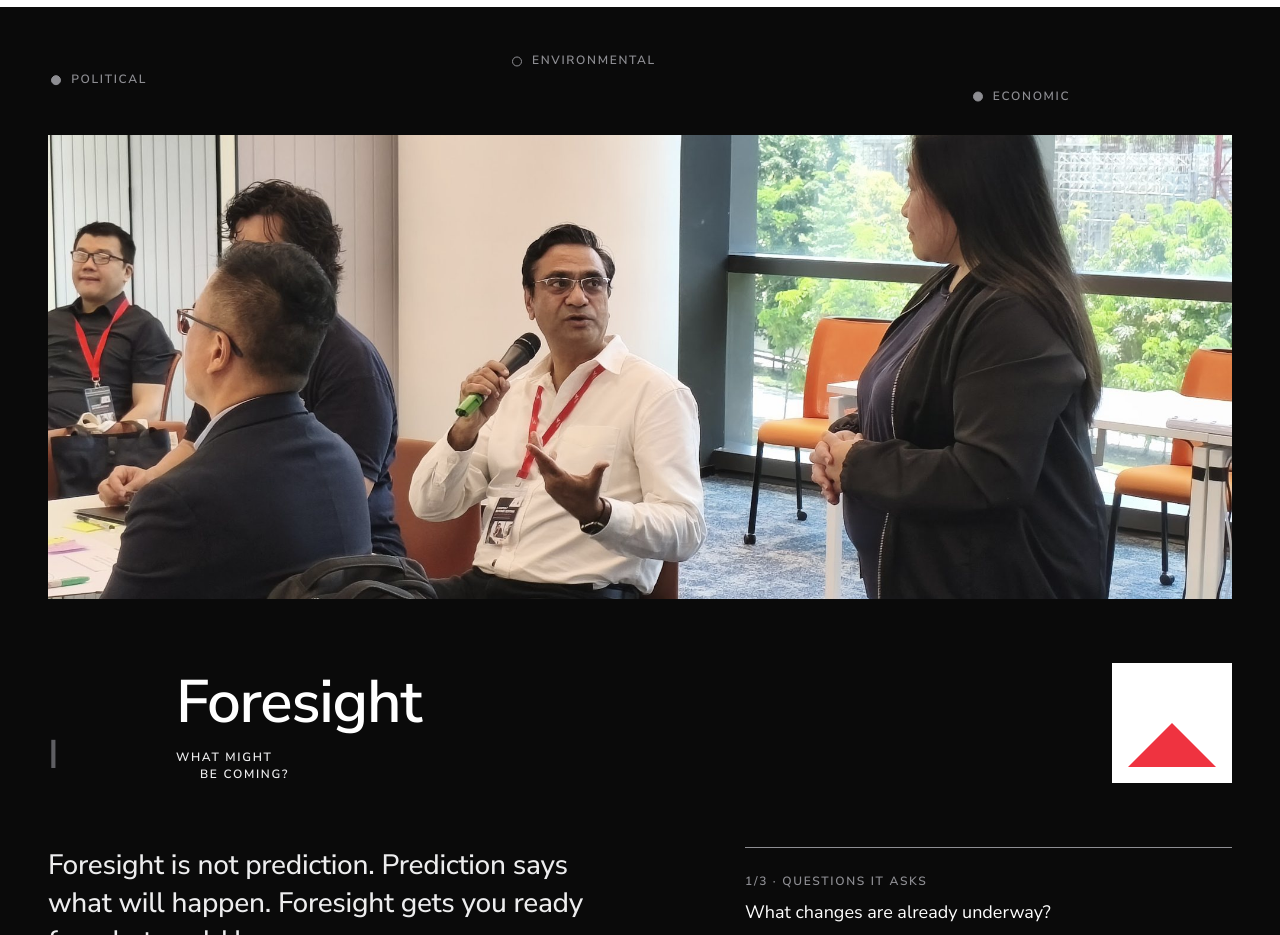
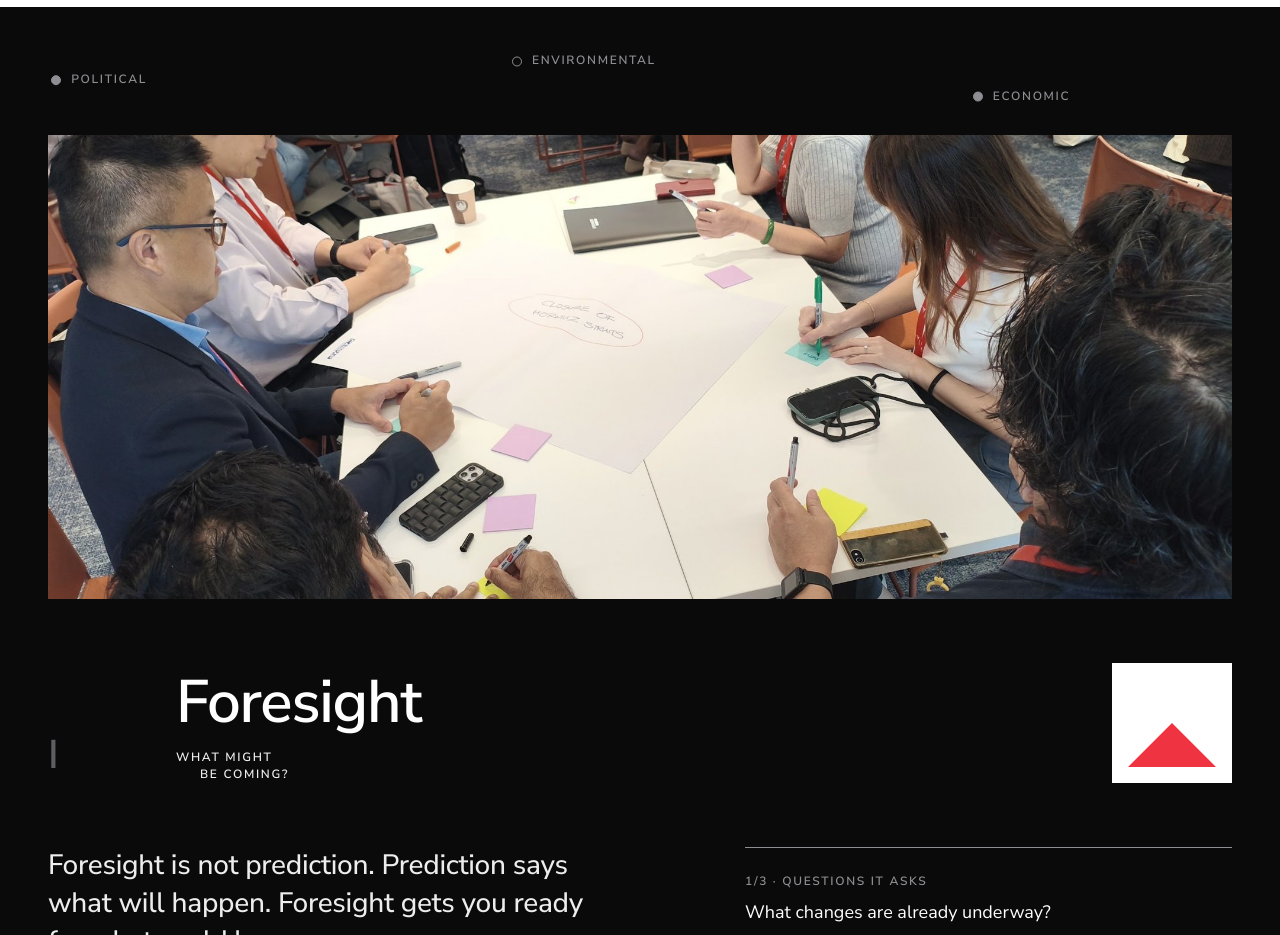
Before and after one commit to saifulanuarsg/fivesights-site, a plain HTML site: page approach.html in a window 1280 px wide. Shown: the part 2140-3075 px from the top of the page. Drawn offline with Linux system fonts and the light colour scheme.

Commit message:
Swap report-back photo for a table writing notes (less facilitator)
Co-Authored-By: WOZCODE <contact@withwoz.com>

```diff
--- a/approach.html
+++ b/approach.html
@@ -89,7 +89,7 @@
     <span class="sig" style="left:86%;top:93%;--d:90px">Legal</span>
   </div>
   <div class="wrap">
-    <div class="ch-photo" data-reveal><div class="ph"><img src="img/event/ws-sharing.jpg" alt="a participant reporting back to the room" loading="lazy"></div></div>
+    <div class="ch-photo" data-reveal><div class="ph"><img src="img/event/ws-writing-table.jpg" alt="a table of participants writing notes" loading="lazy"></div></div>
     <div class="ch-head" data-reveal>
       <span class="ch-num" aria-hidden="true">I</span>
       <div>
```
Also changed, not shown: index.html (+1 -1 lines), img/event/ws-sharing.jpg (deleted), img/event/ws-writing-table.jpg (added).
